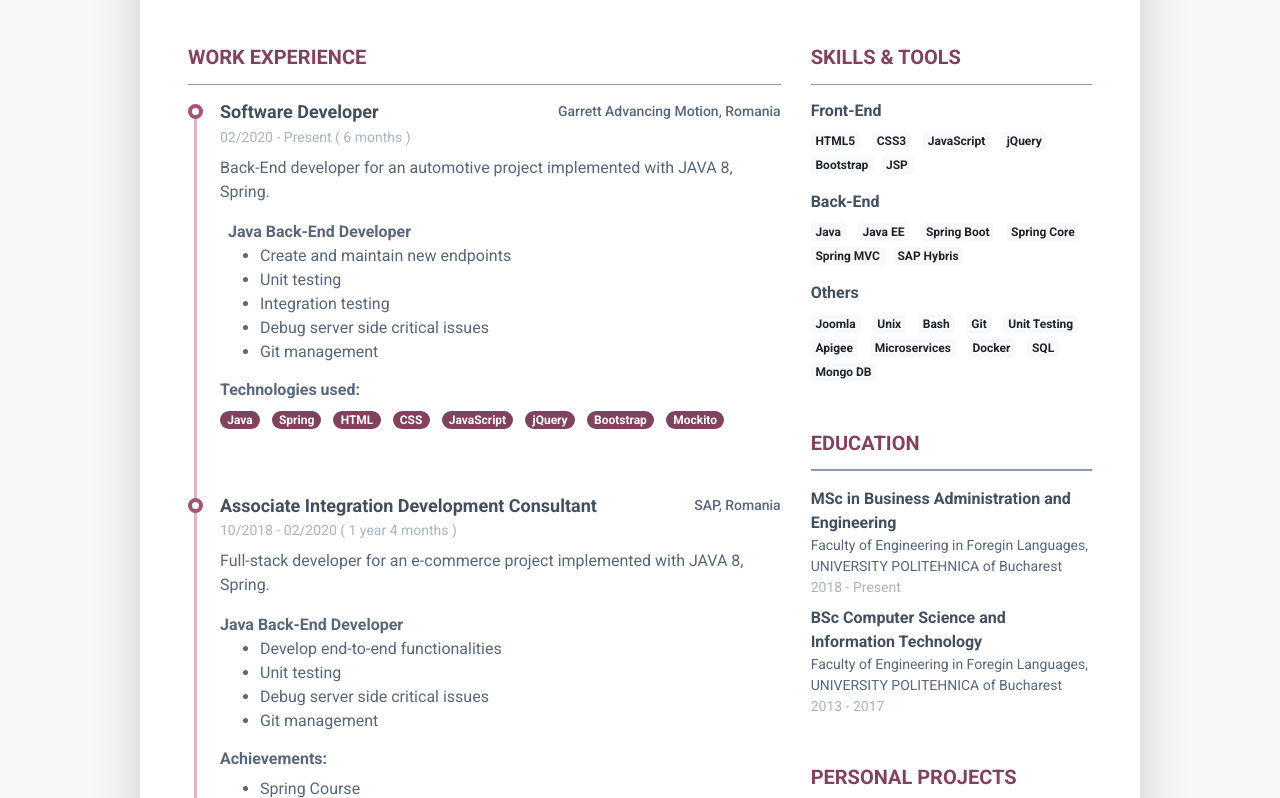
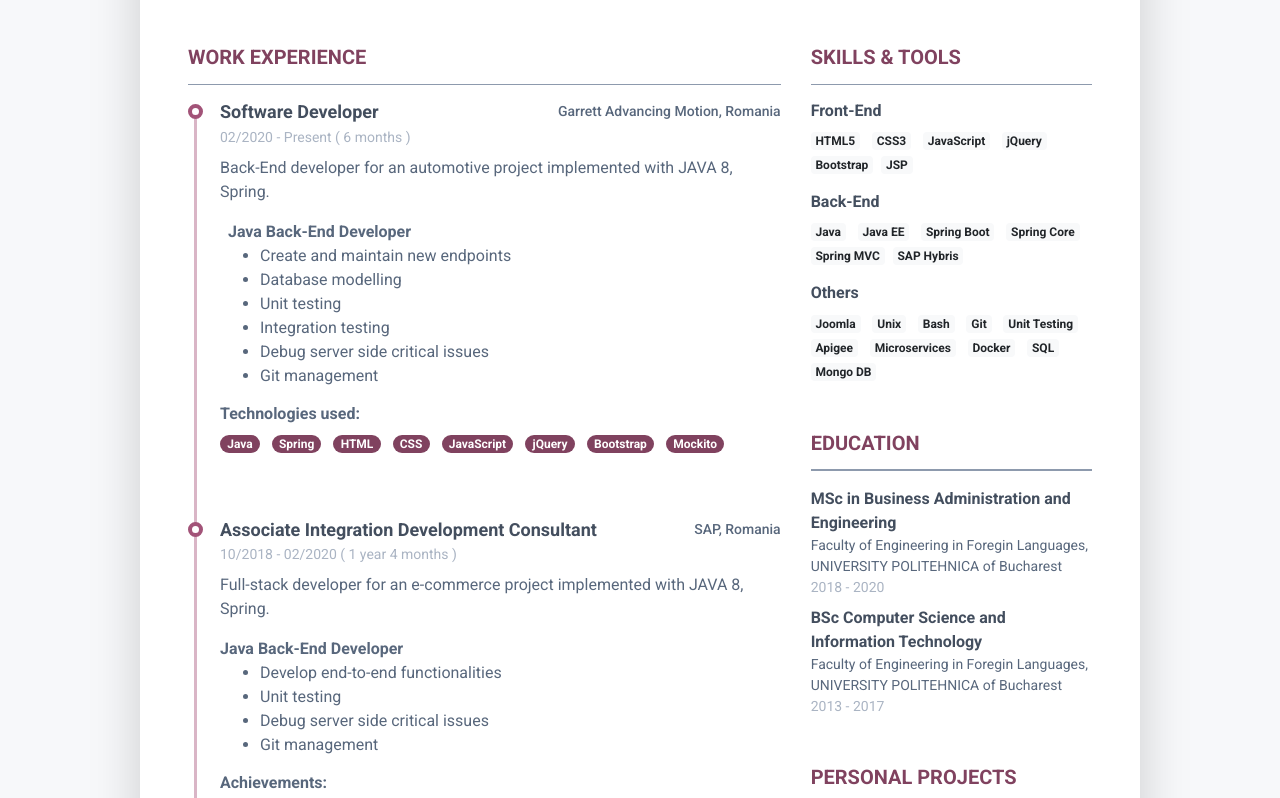
Before and after one commit to stefanrosu201/stefanrosu201.github.io, a plain HTML site: page index.html in a window 1280 px wide. Shown: the part 409-1207 px from the top of the page. Drawn offline with Linux system fonts and the light colour scheme.

Commit message:
update master

```diff
--- a/index.html
+++ b/index.html
@@ -100,6 +100,7 @@
                                         &nbsp;&nbsp;<b>Java Back-End Developer</b>
                                         <ul>
                                             <li> Create and maintain new endpoints</li>
+                                            <li> Database modelling</li>
                                             <li> Unit testing</li>
                                             <li> Integration testing</li>
                                             <li> Debug server side critical issues</li>
@@ -467,7 +468,7 @@
                                     <div class="resume-degree-org">Faculty of Engineering in Foregin Languages,<br>
                                         UNIVERSITY POLITEHNICA of Bucharest
                                     </div>
-                                    <div class="resume-degree-time">2018 - Present</div>
+                                    <div class="resume-degree-time">2018 - 2020</div>
                                 </li>
                                 <li>
                                     <div class="resume-degree font-weight-bold">BSc Computer Science and Information
```
